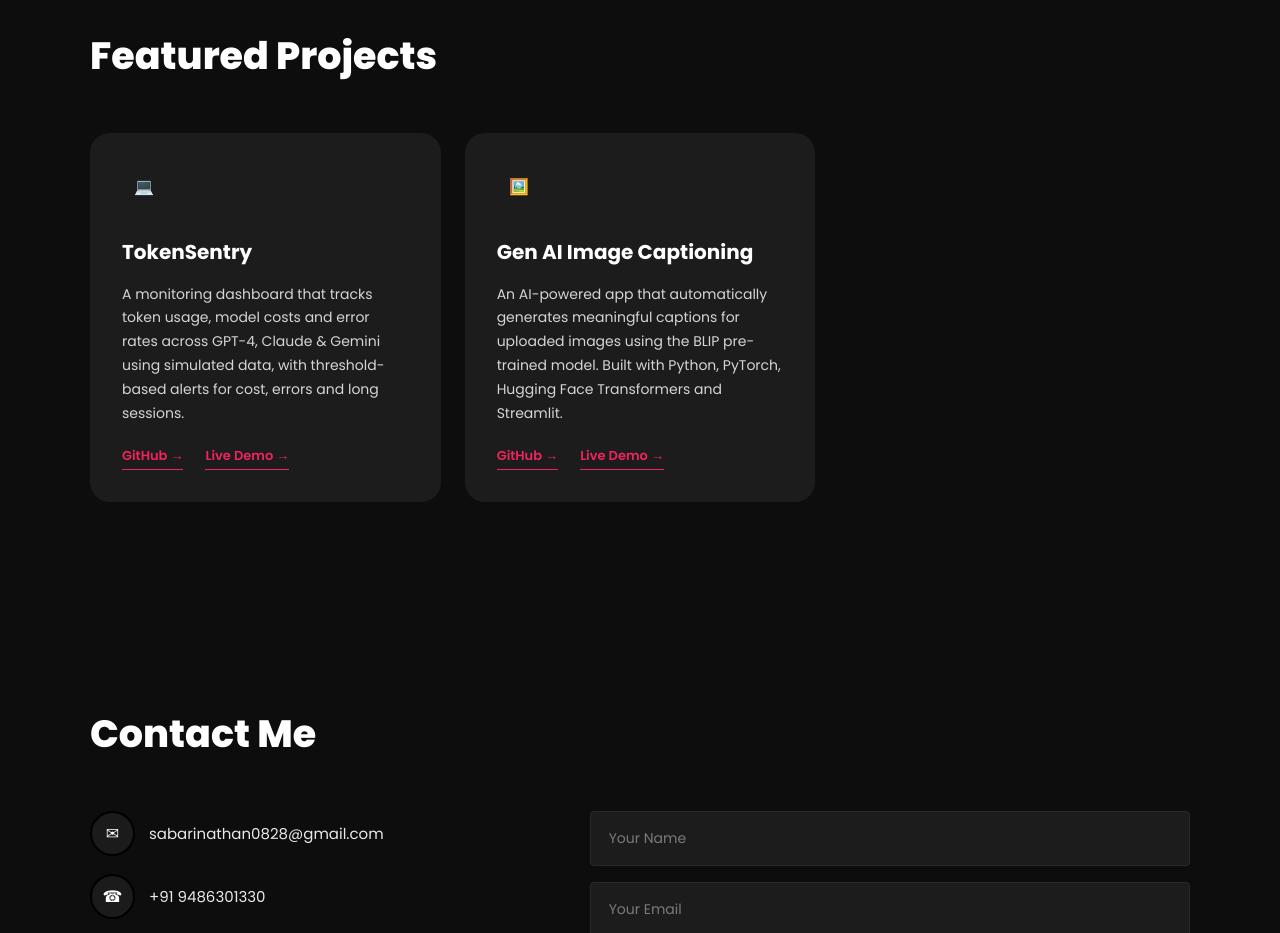
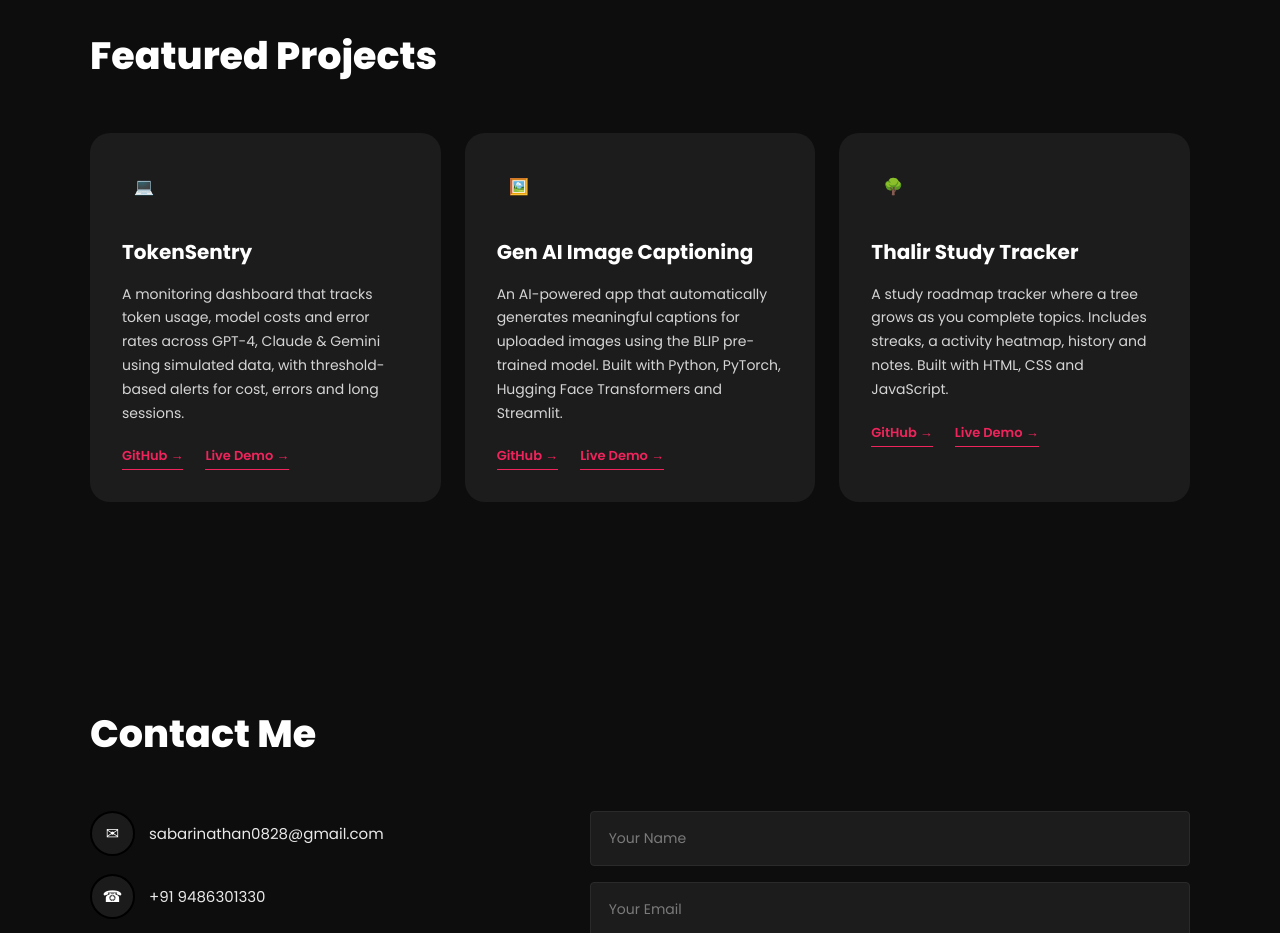
Before and after one commit to sabari7813/portfolio, a plain HTML site: page index.html in a window 1280 px wide. Shown: the part 2520-3453 px from the top of the page. Drawn offline with Linux system fonts and the light colour scheme.

Commit message:
Add Thalir Study Tracker service card
Added a new service card for the Thalir Study Tracker, detailing its features and providing links to the GitHub repository and live demo.

```diff
--- a/index.html
+++ b/index.html
@@ -650,6 +650,29 @@ form button:hover{
                 </div>
             </div>
 
+            <div class="service-card">
+                <div class="service-icon">🌳</div>
+
+                <h3>Thalir Study Tracker</h3>
+
+                <p>
+                    A study roadmap tracker where a tree grows as you complete topics. Includes streaks, a activity heatmap, history and notes. Built with HTML, CSS and JavaScript.
+                </p>
+
+                <div class="card-links">
+                    <a class="learn"
+                       href="https://github.com/sabari7813/tracking-dairy"
+                       target="_blank" rel="noopener">
+                       GitHub →
+                    </a>
+                    <a class="learn"
+                       href="https://sabari7813.github.io/tracking-dairy/"
+                       target="_blank" rel="noopener">
+                       Live Demo →
+                    </a>
+                </div>
+            </div>
+
         </div>
     </div>
 </section>
```
